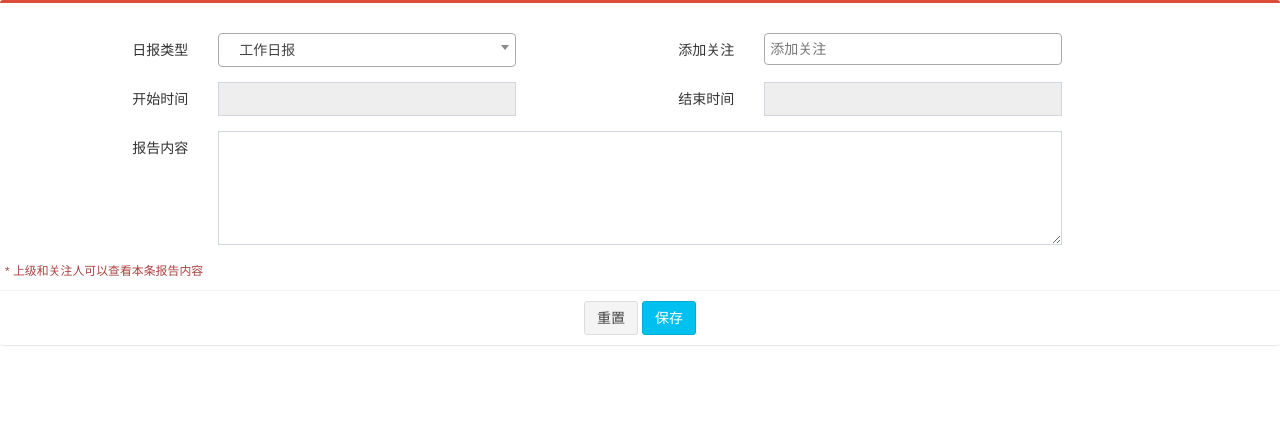
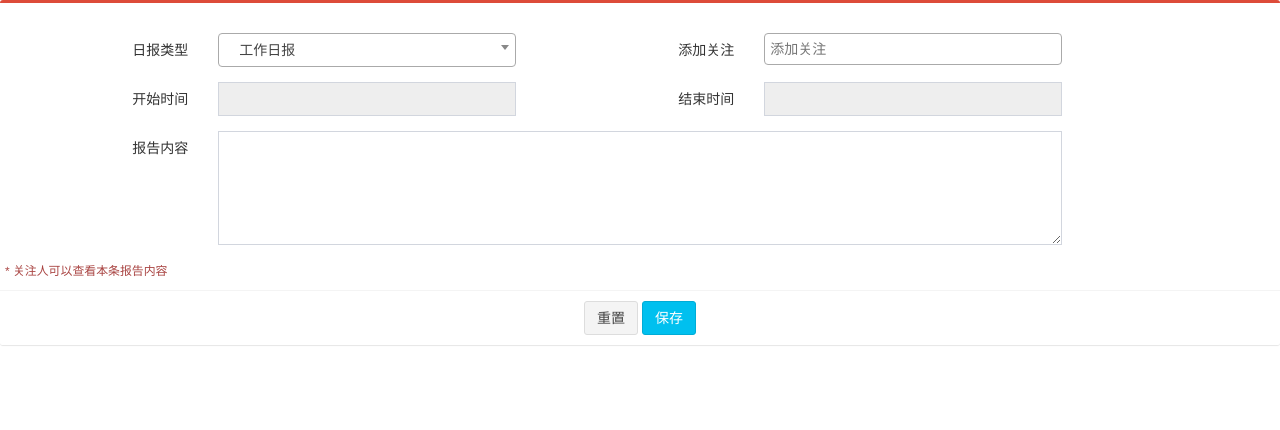
Before and after one commit to missops/Hiadmin, a Django app: page /daily/create/ in a window 1280 px wide. Shown: the top 430 px of the page. Run offline with Django 3.2, Linux system fonts and the light colour scheme; the visitor is signed in with stand-in values (Sample User, id 1); data comes from the database, SQL or seed files in the repository; parts of the project's set-up code (start-up, migrations or seed data) failed here and were passed over; some libraries are stand-ins or nearby versions.

Commit message:
2018-11-28 13:59:32

```diff
--- a/templates/dailyreport/report.html
+++ b/templates/dailyreport/report.html
@@ -1,7 +1,7 @@
 {% extends "base.html" %}
 {% load staticfiles %}
 
-{% block title %}{{ title|default:"Report" }}{% endblock %}
+{% block title %}{{ title|default:"DailyReport" }}{% endblock %}
 {% block username %}{{ username|default:'Hi' }}{% endblock %}
 
 {% block css %}
--- a/templates/dailyreport/report_create.html
+++ b/templates/dailyreport/report_create.html
@@ -54,7 +54,7 @@
                         </div>
                     </div>
             <p>
-                <small class="text-danger margin-l-5">* 上级和关注人可以查看本条报告内容</small>
+                <small class="text-danger margin-l-5">* 关注人可以查看本条报告内容</small>
             </p>
             </fieldset>
 
```
